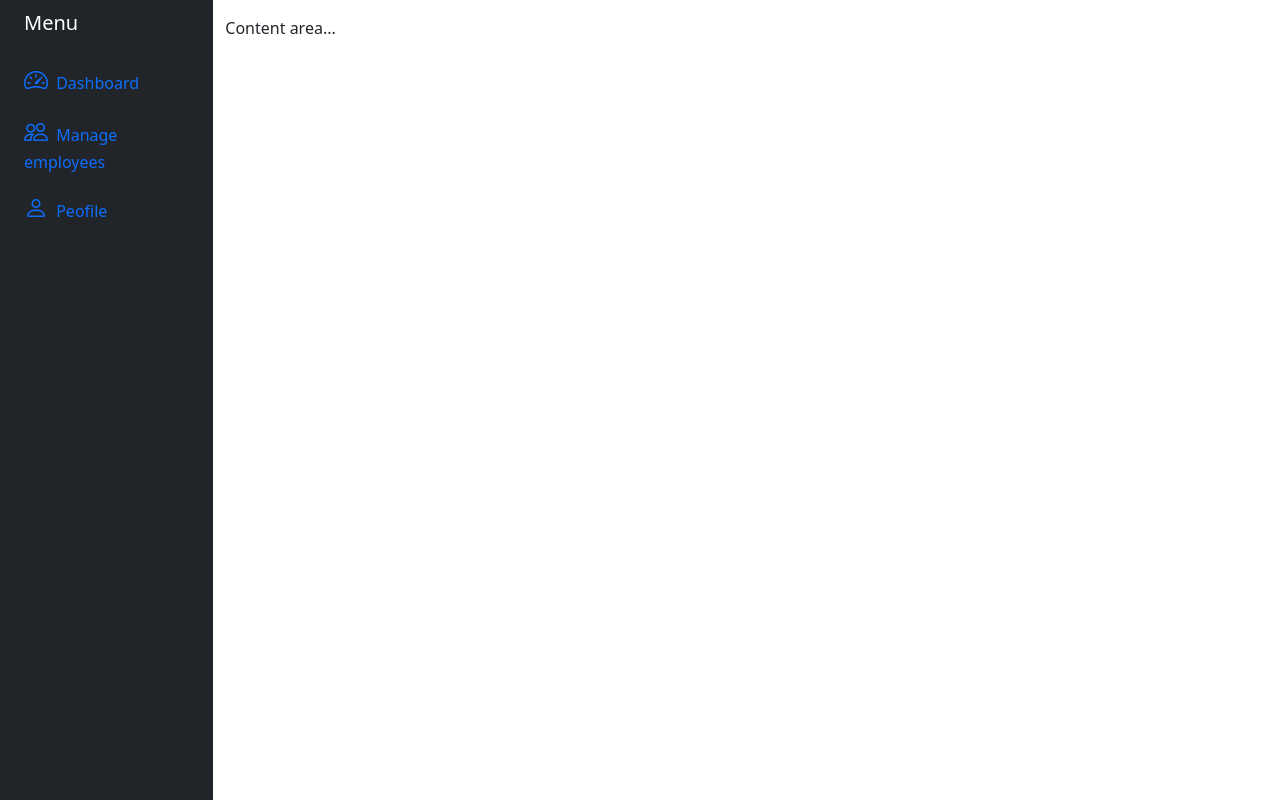
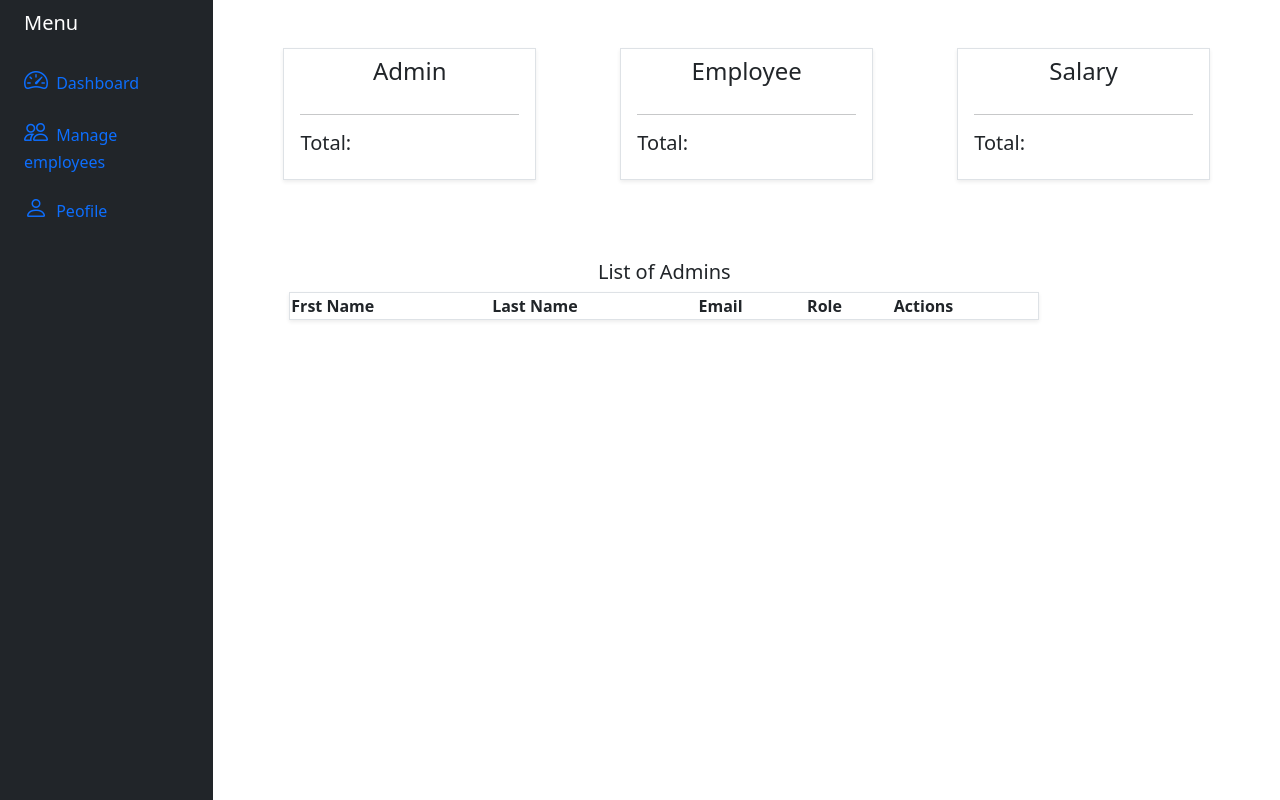
Before and after one commit to aharis/em-web, a React (Vite) app: page /dashboard in a window 1280 px wide. Built offline with nearby package versions, Linux system fonts and the light colour scheme.

Commit message:
Implement first part UI for home page

```diff
--- a/src/pages/Dashboard.jsx
+++ b/src/pages/Dashboard.jsx
@@ -1,5 +1,7 @@
 import React from "react";
 import { Link } from "react-router-dom";
+import Home from "./Home";
+
 import "bootstrap-icons/font/bootstrap-icons.css";
 
 const Dashboard = () => {
@@ -46,7 +48,9 @@ const Dashboard = () => {
             </ul>
           </div>
         </div>
-        <div className="col py-3">Content area...</div>
+        <div className="col py-3 px-10">
+        <Home />
+        </div>
       </div>
     </div>
   );
--- /dev/null
+++ b/src/pages/Home.jsx
@@ -0,0 +1,52 @@
+import React from "react";
+
+const Home = () => {
+  return (
+    <div>
+      <div className="p-3 d-flex justify-content-around mt-3">
+        <div className="px-3 pt-2 pb-3 border shadow-sm w-25">
+          <div className="text-center pb-1">
+            <h4>Admin</h4>
+          </div>
+          <hr />
+          <div className="">
+            <h5>Total: {}</h5>
+          </div>
+        </div>
+        <div className="px-3 pt-2 pb-3 border shadow-sm w-25">
+          <div className="text-center pb-1">
+            <h4>Employee</h4>
+          </div>
+          <hr />
+          <div className="">
+            <h5>Total: {}</h5>
+          </div>
+        </div>
+        <div className="px-3 pt-2 pb-3 border shadow-sm w-25">
+          <div className="text-center pb-1">
+            <h4>Salary</h4>
+          </div>
+          <hr />
+          <div className="">
+            <h5>Total: {}</h5>
+          </div>
+        </div>
+      </div>
+      <div className="p-3 mx-5 my-5 w-75">
+        <h5 className="text-center">List of Admins</h5>
+        <table className="table border shadow-sm">
+          <thead>
+            <th className="w-20">Frst Name</th>
+            <th className="w-20">Last Name</th>
+            <th className="w-20">Email</th>
+            <th className="w-20">Role</th>
+            <th className="w-20">Actions</th>
+          </thead>
+          <tbody></tbody>
+        </table>
+      </div>
+    </div>
+  );
+};
+
+export default Home;
```
